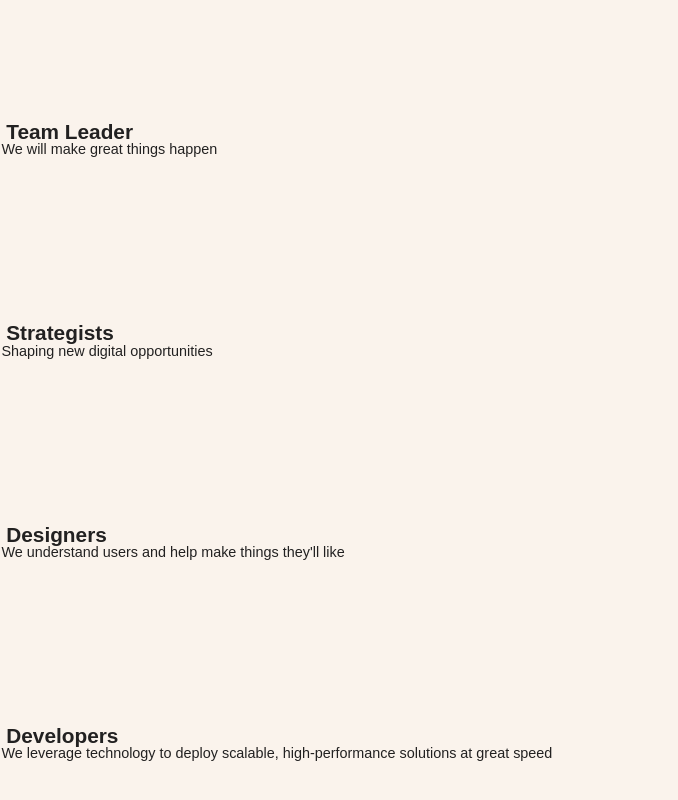
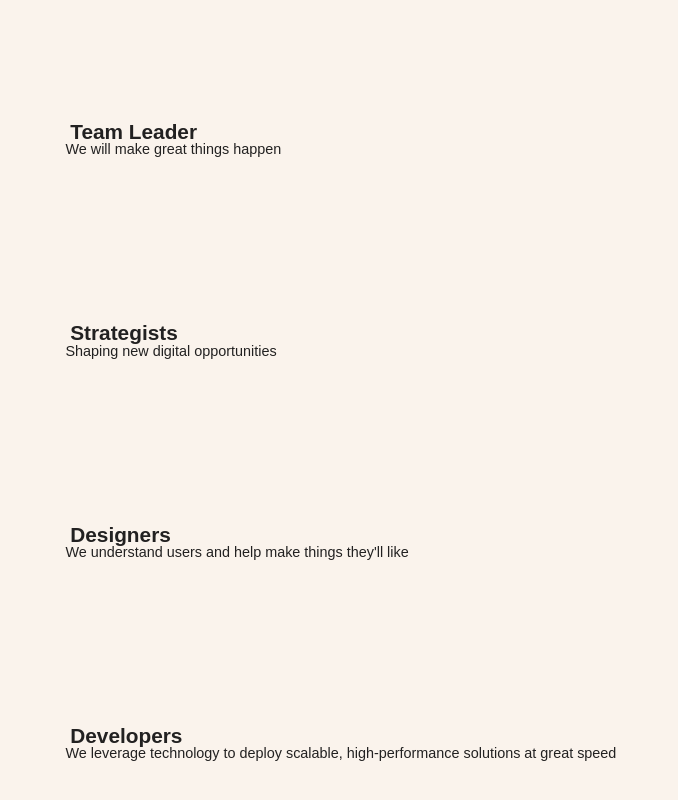
Before and after one commit to mrskytte/signifly, a website built with Parcel: page team.html in a window 1280 px wide. Shown: the part 440-1240 px from the top of the page, without its empty margins (0-678 px from the left). Built offline with nearby package versions, Linux system fonts and the light colour scheme; no server answers; a web font is replaced by a local one.

Commit message:
section title layout fixed for team page

```diff
--- a/sass-partials/module-style/_main.scss
+++ b/sass-partials/module-style/_main.scss
@@ -1,6 +1,7 @@
 @use '../base-style/colors';
 
 body {
+  overflow-y: hidden;
   scroll-behavior: smooth;
   background-color: colors.$bg;
 }
@@ -77,6 +78,9 @@ main {
       position: sticky;
       top: 0;
       background-color: colors.$bg;
+      &.team {
+        position: relative;
+      }
     }
     h2 {
       font-size: 1.3em;
--- a/team.html
+++ b/team.html
@@ -16,26 +16,34 @@
     </header>
     <main>
       <section id="team-leader">
+        <div class="section-title team">
           <h2>Team Leader</h2>
           <p>We will make great things happen</p>
+        </div>
         <div class="content"></div>
       </section>
       <section id="strategy">
+        <div class="section-title team">
           <h2>Strategists</h2>
           <p>Shaping new digital opportunities</p>
+        </div>
         <div class="content"></div>
       </section>
       <section id="design">
+        <div class="section-title team">
           <h2>Designers</h2>
           <p>We understand users and help make things they'll like</p>
+        </div>
         <div class="content"></div>
       </section>
       <section id="development">
+        <div class="section-title team">
           <h2>Developers</h2>
           <p>
-          We leverage technology to deploy scalable, high-performance solutions
-          at great speed
+            We leverage technology to deploy scalable, high-performance
+            solutions at great speed
           </p>
+        </div>
         <div class="content"></div>
       </section>
     </main>
```
Lines whose indentation alone changed are shown as unchanged.
